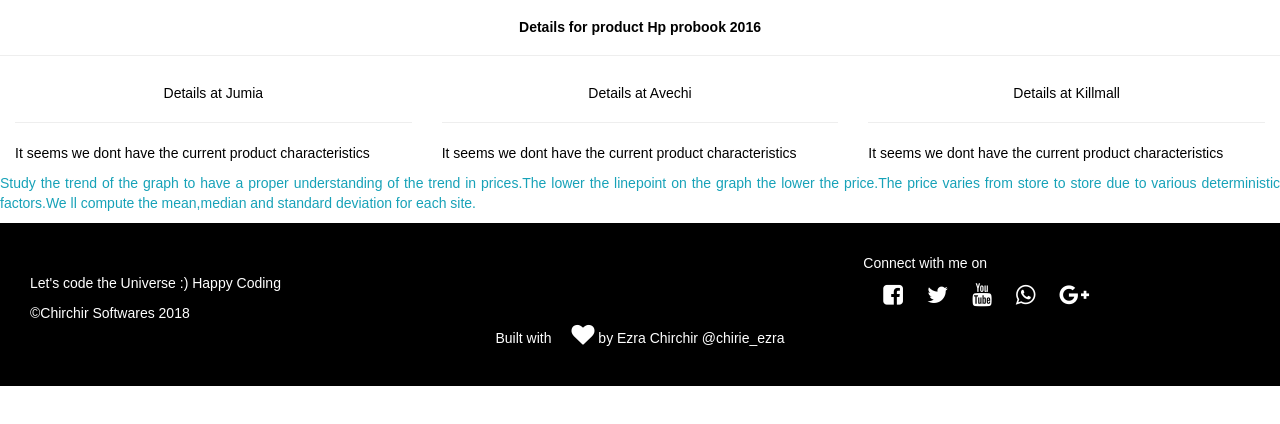
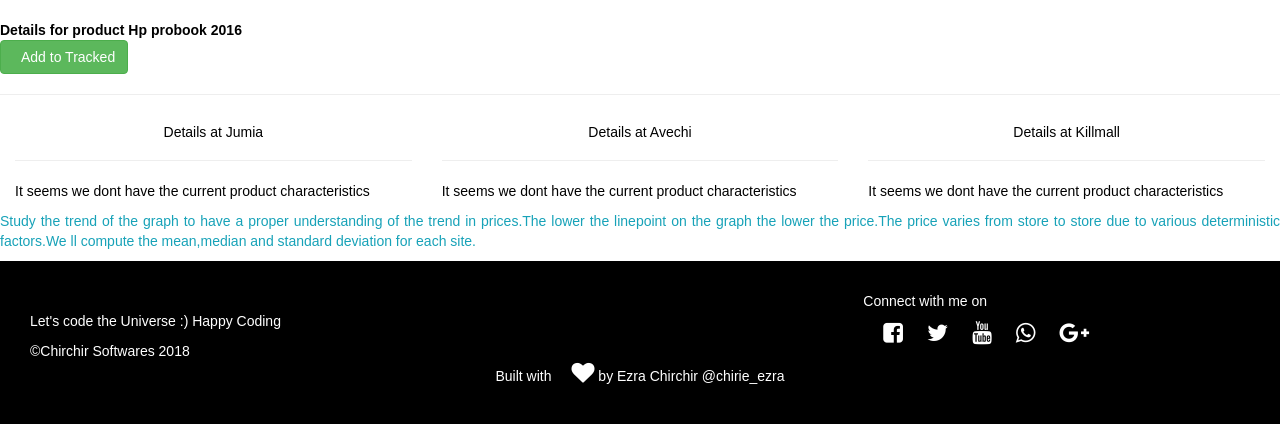
Before and after one commit to chiriiKipkirui/scraper_project, a Django app: page /details/2/ in a window 1280 px wide. Shown: the part 214-638 px from the top of the page. Run offline with Django 3.2, Linux system fonts and the light colour scheme; a user stored in the database is signed in; data comes from the database, SQL or seed files in the repository; data that the repository does not hold is empty; some libraries are stand-ins or nearby versions; some web fonts are replaced.

Commit message:
Updated javascript stuff

```diff
--- a/kenyan_stores_scraper/models.py
+++ b/kenyan_stores_scraper/models.py
@@ -64,3 +64,6 @@
 
     def __str__(self):
         return self.product.product_name
+
+    class Meta:
+        ordering = ['id']
--- a/kenyan_stores_scraper/static/css/style.css
+++ b/kenyan_stores_scraper/static/css/style.css
@@ -115,6 +115,15 @@
     font-family: Ubuntu;
     text-align: center;
 }
+.errorlist li{
+   color:red;
+   list-style-type: none;
+   font-family: Aller;
+   font-size:1.0em;
+}
+form {
+    margin:50px;
+}
 
 @media (max-width: 670px){
     body{
@@ -161,6 +170,17 @@
     .fa .fa-heart{
         color:red;
     }
+    form {
+        padding-left:2px;
+        margin-left:2px;
+
+    }
+    form button{
+        margin-left:40%;
+    }
+    form #reset{
+        margin-left: 20%;
+    }
 
     a:hover{
         background:blue;
@@ -174,9 +194,9 @@
         float:left;
         display: inline;
     }
-    form input[type="text"]{
-        width:70%;
-    }
+   /* form input[type="text"]{
+        width:70%;*/
+
     .fa{
         margin-left:20px;
     }
--- a/kenyan_stores_scraper/static/js/format.js
+++ b/kenyan_stores_scraper/static/js/format.js
@@ -1,6 +1,4 @@
-
-
-    var details = document.getElementsByClassName('details');
+var details = document.getElementsByClassName('details');
     for(i=0;i<details.length;i++){
         var detail = 'detail'.concat(i);
         var detail = details[i].innerText.replace('{','').replace('}','');
@@ -14,3 +12,16 @@
         details[i].innerText=items;
 
     }
+
+$(document).ready(function(){
+
+    $('.product-name #prod_link').each(function(){
+       var name = $(this).html().slice(0,100);
+       $(this).html(name);
+    })
+    $(".details").each(function(){
+        var detal = $(this).html().slice(0,150);
+        $(this).html(detal);
+    });
+
+});
--- a/kenyan_stores_scraper/urls.py
+++ b/kenyan_stores_scraper/urls.py
@@ -13,6 +13,7 @@
     url(r'^account/register$',scraper_views.registration_view,name='register'),
     url(r'^products/tracked$',scraper_views.tracking_views,name="tracking"),
     url(r'^delete/(?P<id>\d+)/$',scraper_views.delete_product,name="delete_product"),
+    url(r'^addtotracked/(?P<prod_id>\d+)',scraper_views.add_to_tracked,name='add_to_tracked'),
 
 
 ]
--- a/kenyan_stores_scraper/views.py
+++ b/kenyan_stores_scraper/views.py
@@ -32,17 +32,11 @@
         else:
             pass
     final_ids.sort()
-
-
-
     product_list= [Products.objects.filter(id=i) for i in final_ids]
     products = []
     for x in product_list:
         for y in x:
             products.append(y)
-
-
-
     query = request.GET.get("search_keyword")
 
 
@@ -81,6 +75,12 @@
 
 def details(request,pk):
     product_id = Products.objects.get(pk=pk)
+    tracked = TrackedProducts.objects.filter(product=product_id).exists()
+    if tracked:
+        tracked=True
+    else:
+        tracked = False
+
 
     jumia_details = Jumia.objects.filter(product_id = product_id.id)
     killmall_details = Killmall.objects.filter(product_id = product_id.id)
@@ -89,7 +89,8 @@
     'jumia_prods':jumia_details,
     'killmall_prods': killmall_details,
     'avechi_details':avechi_details,
-    'product':product_id
+    'product':product_id,
+    'tracked':tracked
 
     }
 
@@ -127,6 +128,7 @@
 
 def tracking_views(request):
     products_tracked = TrackedProducts.objects.filter(user=request.user)
+    count = len(products_tracked)
 
     if len(products_tracked)>1:
         products_list = [Products.objects.filter(id=prod.product.id) for prod in products_tracked]
@@ -142,7 +144,7 @@
     else:
         products = ''
 
-    return render(request,'main/products.html',{'products':products,})
+    return render(request,'main/products.html',{'products':products,'count':count})
 
 
 
@@ -150,7 +152,19 @@
     product = TrackedProducts.objects.get(product=Products.objects.get(pk=id))
     product.delete()
 
-    return redirect("kenyan_stores_scraper:tracking")
+    return redirect("kenyan_stores_scraper:details",pk=id)
+
+def add_to_tracked(request,prod_id):
+    product_item = Products.objects.get(id=prod_id)
+    exist  = TrackedProducts.objects.filter(product=product_item).exists()
+    if exist:
+        return redirect('kenyan_stores_scraper:home')
+    else:
+        product = TrackedProducts.objects.create(user=request.user,product = product_item,status=True)
+        product.save()
+        return redirect("kenyan_stores_scraper:details",pk=prod_id)
+
+
 
 class GeneratePdf(View):
 
--- a/templates/main/products.html
+++ b/templates/main/products.html
@@ -23,7 +23,7 @@
 
 	<div class="row">
 		<div class="col-md-5 col-sm-4">
-			<p>{{prod.product_name}}</p>
+			<a href="{% url 'kenyan_stores_scraper:details' prod.id%}">{{prod.product_name}}</a>
 
 
 		</div>
@@ -35,7 +35,7 @@
 		<div class="col-md-2 col-sm-2" >
 			<span class="glyphicon glyphicon-trash" title="Delete">
 
-				<a href="{% url 'kenyan_stores_scraper:delete_product' prod.id%}">Delete</a>
+				<a class="btn btn-danger" href="{% url 'kenyan_stores_scraper:delete_product' prod.id%}">Delete</a>
 			</span>
 	</div></div><hr>
 
--- a/templates/main/results.html
+++ b/templates/main/results.html
@@ -2,9 +2,27 @@
 {% load static%}
 {%block title%}Details{%endblock%}
 {%block body%}
+<style type="text/css" media="screen">
+.btn {
+	margin-right:10px;
+}
+}
+
+</style>
 
 
-	<h5 class="text-center" style="font-weight: bold">Details for product {{product.product_name}}</h5><hr>
+	<span class="text-left" style="font-weight: bold">Details for product {{product.product_name}}</span>&nbsp;&nbsp;&nbsp;&nbsp;
+	<br>
+	{% if user.is_authenticated%}
+
+	{% if tracked%}
+	<a style="text-align: right;" href="{% url 'kenyan_stores_scraper:delete_product' product.id%}" title="Remove the product from tracked" class="btn btn-warning">Remove from tracked</a>
+
+	{%else%}
+	<a href="{% url 'kenyan_stores_scraper:add_to_tracked' product.id%}" style="text-align: right"; title="Ädd the product to tracked products" class="btn btn-success">Add to Tracked</a>
+
+	{%endif%}
+	{%endif%}<hr>
 	<div class="container-fluid">
 
 		<div class="row">
```
Also changed, not shown: templates/main/index.html (+3 -7 lines).
